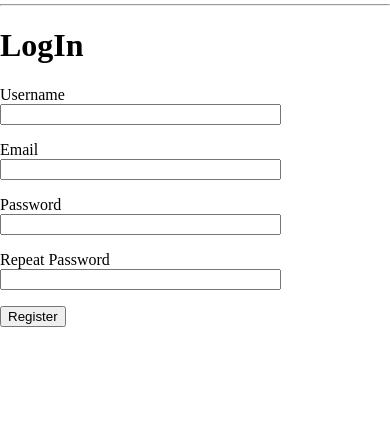
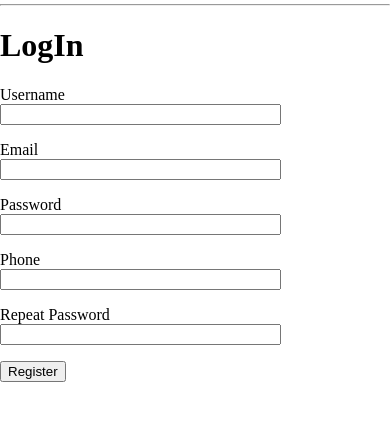
Before and after one commit to PavelPythonDeveloper/Flask_simple_chat, a Flask app: page /register in a window 390 px wide. Shown: the part 347-768 px from the top of the page. Run offline with Flask 2, Linux system fonts and the light colour scheme.

Commit message:
add phone field in registration form

```diff
--- a/app/forms.py
+++ b/app/forms.py
@@ -13,6 +13,7 @@ class LoginForm(FlaskForm):
 class RegistrationForm(FlaskForm):
     username = StringField('Username', validators=[DataRequired()])
     email = StringField('Email', validators=[DataRequired(), Email()])
+    phone = StringField('Phone', validators=[DataRequired()])
     password = PasswordField('Password', validators=[DataRequired()])
     password2 = PasswordField('Repeat Password', validators=[DataRequired(), EqualTo('password')])
     submit = SubmitField('Register')
--- a/app/models.py
+++ b/app/models.py
@@ -5,7 +5,7 @@ class User(db.Model):
     id = db.Column(db.Integer, primary_key=True)
     username = db.Column(db.String(128), index=True, unique=True)
     email = db.Column(db.String(128), index=True, unique=True)
-    password_hash = db.Column(db.String(128))
+    phone = db.Column(db.String)
 
     def __repr__(self):
-        return f"User(id={self.id}, username={self.username})"
+        return f'User(id={self.id}, username={self.username})'
--- a/app/templates/register.html
+++ b/app/templates/register.html
@@ -17,6 +17,10 @@
             {{ form.password(size=32) }}
         </p>
         <p>
+            {{ form.phone.label }}<br>
+            {{ form.phone(size=32) }}
+        </p>
+        <p>
             {{ form.password2.label }}<br>
             {{ form.password2(size=32) }}
         </p>
--- a/simple_chat.py
+++ b/simple_chat.py
@@ -1,4 +1,5 @@
-from app import app
+from app import app, db
+from app.models import User
 
 
 if __name__ == "__main__":
```
